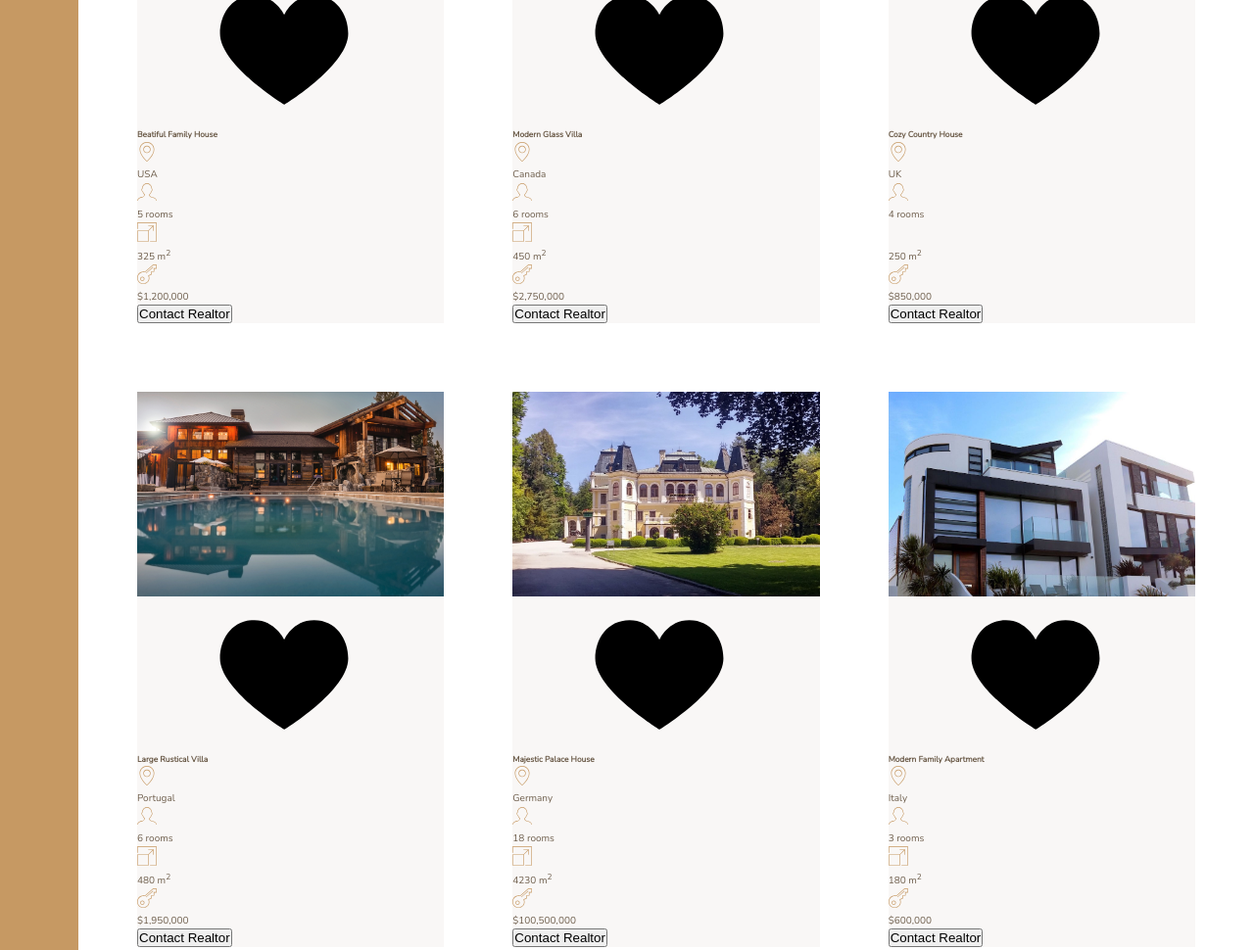
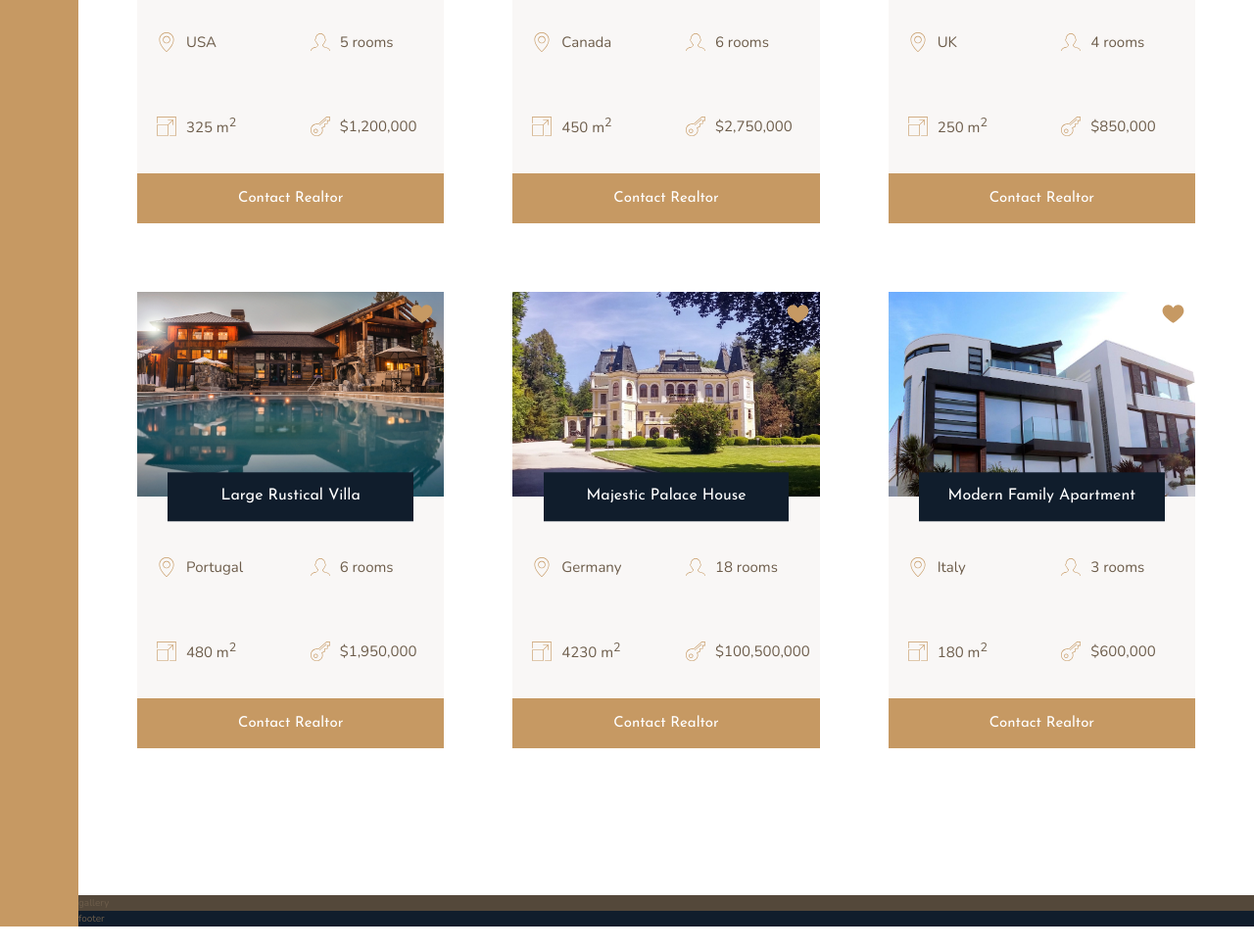
Before and after one commit to kshitijk83/css-grid, a website: page index.html in a window 1280 px wide. Shown: the part 2208-3178 px from the top of the page at 98% size. After the commit the page ends 3154 px from the top, so only its background shows below. Drawn offline with nearby package versions, Linux system fonts and the light colour scheme.

Commit message:
building complete homes section

```diff
--- a/index.html
+++ b/index.html
@@ -123,7 +123,7 @@
                     </svg>
                     <p>$1,200,000</p>
                 </div>
-                <button class="cta">Contact Realtor</button>
+                <button class="btn home__btn">Contact Realtor</button>
             </div>
 
             <div class="home">
@@ -159,7 +159,7 @@
                     </svg>
                     <p>$2,750,000</p>
                 </div>
-                <button class="cta">Contact Realtor</button>
+                <button class="btn home__btn">Contact Realtor</button>
             </div>
 
             <div class="home">
@@ -184,8 +184,7 @@
 
                 <div class="home__location">
                     <svg>
-                <h5 class="home__name"></h5>
-                <use xlink:href="img/sprite.svg#icon-expand"></use>
+                        <use xlink:href="img/sprite.svg#icon-expand"></use>
                     </svg>
                     <p>250 m<sup>2</sup></p>
                 </div>
@@ -196,7 +195,7 @@
                     </svg>
                     <p>$850,000</p>
                 </div>
-                <button class="cta">Contact Realtor</button>
+                <button class="btn home__btn">Contact Realtor</button>
             </div>
 
             <div class="home">
@@ -232,7 +231,7 @@
                     </svg>
                     <p>$1,950,000</p>
                 </div>
-                <button class="cta">Contact Realtor</button>
+                <button class="btn home__btn">Contact Realtor</button>
             </div>
 
             <div class="home">
@@ -268,7 +267,7 @@
                     </svg>
                     <p>$100,500,000</p>
                 </div>
-                <button class="cta">Contact Realtor</button>
+                <button class="btn home__btn">Contact Realtor</button>
             </div>
 
             <div class="home">
@@ -304,7 +303,7 @@
                     </svg>
                     <p>$600,000</p>
                 </div>
-                <button class="cta">Contact Realtor</button>
+                <button class="btn home__btn">Contact Realtor</button>
             </div>
         </section>
 
--- a/sass/_homes.scss
+++ b/sass/_homes.scss
@@ -10,16 +10,49 @@
 .home {
     background-color: $color-grey-light-1;
 
+    display: grid;
+    grid-template-columns: repeat(2, 1fr);
+    grid-row-gap: 3.5rem;
+
     &__img {
         width: 100%;
+        grid-row: 1/2;
+        grid-column: 1/-1;
+        z-index: 1;
+
     }
 
     &__like {
-
+        grid-row: 1/2;
+        grid-column: 2/3;
+        fill: $color-primary;
+        height: 2.5rem;
+        width: 2.5rem;
+        z-index: 2;
+        justify-self: end;
+        margin: 1rem;
     }
 
     &__name {
+        grid-row: 1/2;
+        grid-column: 1/-1;
+        z-index: 3;
+        width: 80%;
+        justify-self: center;
+        align-self: end;
+        transform: translateY(50%);
+        font-family: $font-display;
+        font-size: 1.6rem;
+        text-align: center;
+        padding: 1.25rem;
+        background: $color-secondary;
+        color: #fff;
+        font-weight: 400;
+    }
 
+    &__location,
+    &__rooms {
+        margin-top: 2.5rem;
     }
 
     &__location,
@@ -27,14 +60,25 @@
     &__area,
     &__price {
 
+        font-size: 1.5rem;
+        margin-left: 2rem;
+
+        display: flex;
+        align-items: center;
+
         svg {
             fill: $color-primary;
             height: 2rem;
             width: 2rem;
+            margin-right: 1rem;
         }
 
         p {
 
         }
     }
+
+    &__btn {
+        grid-column: 1/-1;
+    }
 }
```
Also changed, not shown: css/style.css.
